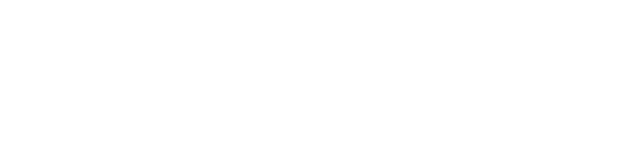
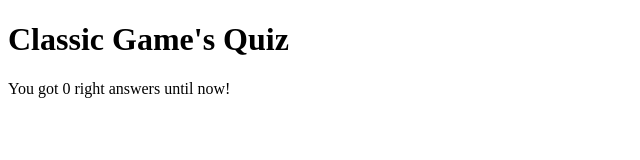
Before and after one commit to Code-Institute-Submissions/Nathisaraujo-Project2, a plain HTML site: page index.html in a window 1280 px wide. Shown: the whole page, without its empty margins (0-640 px from the left). Drawn offline with Linux system fonts and the light colour scheme; a web font is replaced by a local one.

Commit message:
html basic structure

```diff
--- a/index.html
+++ b/index.html
@@ -22,6 +22,14 @@
   </head>
 
   <body>
+    <h1 class="heading">Classic Game's Quiz</h1>
+    <div class="question-box"></div>
+    <div class="score-box">
+      <p class="score">
+        You got<span id="score"> 0</span> right answers until now!
+      </p>
+    </div>
+
     <script src="assets/js/script.js"></script>
   </body>
 </html>
```
